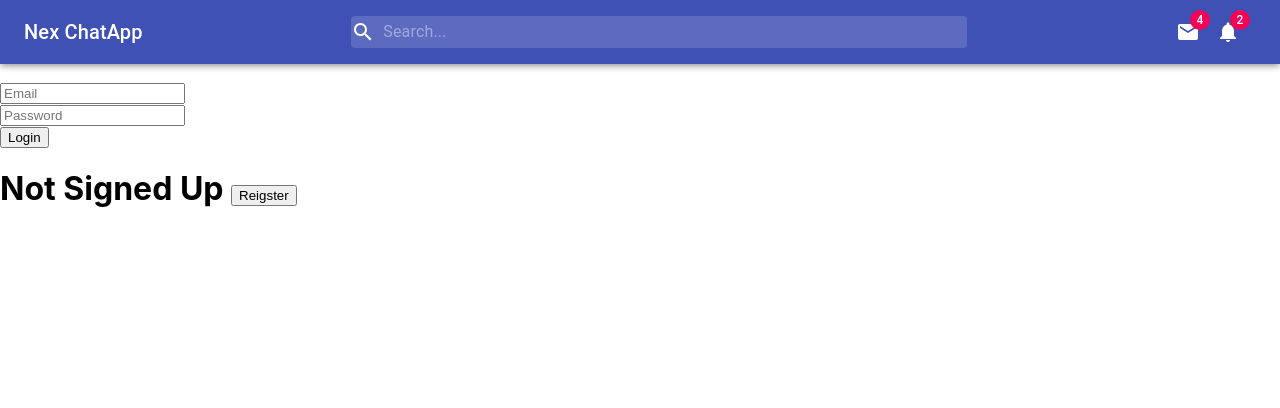
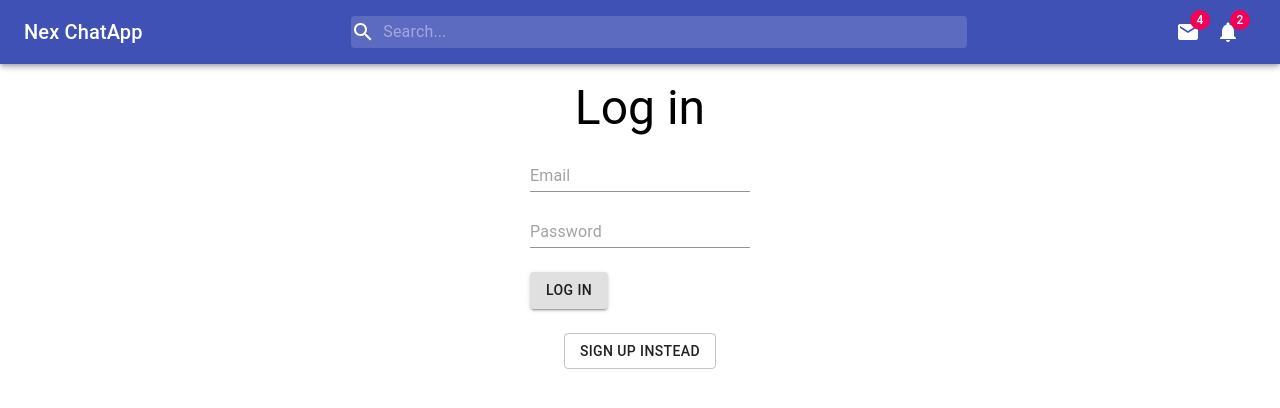
Before and after one commit to LiamANeeson/MERN-Stack-Web-Application, a React (Create React App) app in the folder chatmessenger/: page /login in a window 1280 px wide. Shown: the top 408 px of the page. Built offline with nearby package versions, Linux system fonts and the light colour scheme.

Commit message:
pretty register page

```diff
--- a/chatmessenger/src/pages/Dashboard.js
+++ b/chatmessenger/src/pages/Dashboard.js
@@ -12,7 +12,7 @@ import Filter from "../components/Filter";
 import Alert from "@material-ui/lab/Alert";
 
 
-const Dashboard = props => {
+const Dashboard = () => {
   const [posts, setPosts] = useState([]);
   const [likedPosts, setLikedPosts] = useState([])
   const [savedPosts, setSavedPosts] = useState([])
--- a/chatmessenger/src/pages/Login.js
+++ b/chatmessenger/src/pages/Login.js
@@ -2,11 +2,22 @@ import { useState } from 'react';
 import { useNavigate } from 'react-router-dom'
 import { parseJwt } from '../utils/utils'
 import Navbar from '../components/Navbar'
+import { Button, Grid, Input, makeStyles, Typography } from '@material-ui/core';
+
+const useStyles = makeStyles((theme) => ({
+  container: {
+    paddingTop: theme.spacing(10),
+  },
+  formElement: {
+    marginTop: theme.spacing(3),
+  }
+}));
 
 function App() {
   const navigate = useNavigate()
   const [email, setEmail] = useState('')
   const [password, setPassword] = useState('')
+  const classes = useStyles()
 
     async function loginUser(event) {
       event.preventDefault()
@@ -42,25 +53,43 @@ function App() {
   return (
     <div>
       <Navbar />
-      <h1>Log in</h1>
-      <form onSubmit={loginUser}>
-        <input
+      <Grid container
+  direction="column"
+  alignItems="center"
+  justify="center"
+  className={classes.container} >
+        <Grid item>
+          <Typography variant="h3">Log in</Typography>
+        </Grid>
+        <form onSubmit={loginUser} id="loginForm">
+          <Grid item className={classes.formElement}>
+            <Input
               value={email}
               onChange={(e) => setEmail(e.target.value)}
               type="email"
               placeholder="Email"
             />
-        <br/>
-        <input
+          </Grid>
+          <Grid item className={classes.formElement}>
+            <Input
               value={password}
               onChange={(e) => setPassword(e.target.value)}
               type="password"
               placeholder="Password"
             />
-        <br/>
-        <input type="submit" value="Login"/>
+          </Grid>
+          <Grid item className={classes.formElement}>
+            <Button type="submit" variant="contained" value="Log In">
+              Log In
+            </Button>
+          </Grid>
         </form>
-      <h1>Not Signed Up <button onClick={navToRegister}>Reigster</button></h1>
+        <Grid item className={classes.formElement}>
+          <Typography variant="h5">
+            <Button variant="outlined" onClick={navToRegister}>Sign up instead</Button>
+          </Typography>
+        </Grid>
+      </Grid>
     </div>
   );
 }
```
Lines whose indentation alone changed are shown as unchanged.
